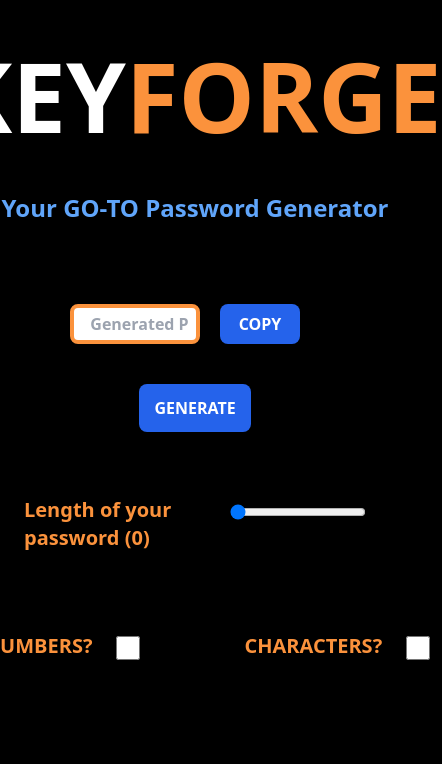
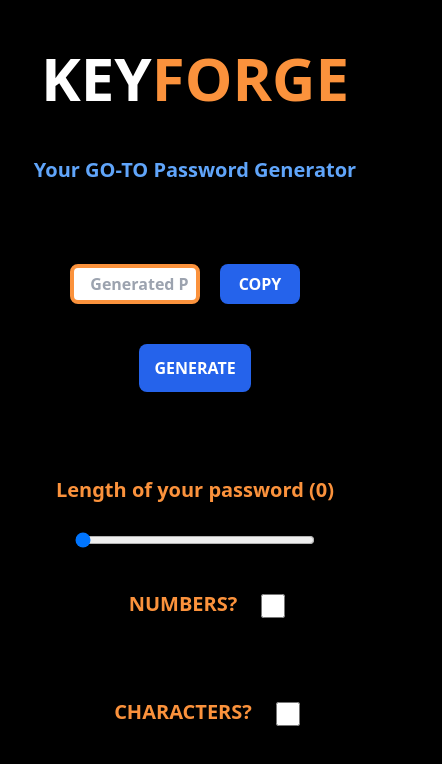
Before and after one commit to poswalsameer/KeyForge, a React (Create React App) app in the folder keyforge/: page / in a window 390 px wide. Shown: the top 764 px of the page, 442 px wide, since content can reach past the window. Built offline with nearby package versions, Linux system fonts and the light colour scheme.

Commit message:
Made the website responsive, done with almost everything

```diff
--- a/keyforge/src/App.js
+++ b/keyforge/src/App.js
@@ -61,62 +61,80 @@ function App() {
     <>
 
       {/* DIV FOR THE HEADING OF THE WEBSITE */}
-      <div className=' m-12 flex flex-row justify-center'>
+      <div className=' m-12 flex flex-row justify-center sm:m-12 sm:flex sm:flex-row sm:justify-center'>
 
-          <div className='text-8xl font-extrabold'>
+          <div className=' text-6xl font-extrabold sm:text-8xl sm:font-extrabold'>
               KEY
           </div>
 
-          <div className=' text-orange-400 text-8xl font-extrabold' >
+          <div className=' text-orange-400 text-6xl font-extrabold sm:text-orange-400 sm:text-8xl sm:font-extrabold' >
               FORGE
           </div>
 
       </div>
 
-      <div className='flex justify-center text-2xl text-blue-400 font-bold'>
+      <div className=' flex justify-center text-xl text-blue-400 font-bold
+      sm:flex sm:justify-center sm:text-2xl sm:text-blue-400 sm:font-bold'>
         Your GO-TO Password Generator
       </div>
 
-      <div className=' mt-20 flex flex-row justify-center' >
+      <div className=' mt-20 flex flex-row justify-center
+       sm:mt-20 sm:flex sm:flex-row sm:justify-center' >
 
-        <input type="text" name="pass" placeholder='  Generated Password...' value={password} readOnly className=' h-10 w-2/6 rounded-lg border-4 border-orange-400 p-2 text-black font-bold ' />
+        <input type="text" name="pass" placeholder='  Generated Password...' value={password} readOnly className=' h-10 w-2/6 rounded-lg border-4 border-orange-400 p-2 text-black font-bold
+        sm:h-10 sm:w-2/6 sm:rounded-lg sm:border-4 sm:border-orange-400 sm:p-2 sm:text-black sm:font-bold ' />
 
-        <button onClick={onClickCopy} ref={passwordRef}  className=' mx-5 font-bold bg-blue-600 h-10 w-20 rounded-lg hover:bg-white hover:text-blue-600 hover:border-2 hover:border-blue-600 ' >COPY</button>
+        <button onClick={onClickCopy} ref={passwordRef}  className=' mx-5 font-bold bg-blue-600 h-10 w-20 rounded-lg
+         sm:mx-5 sm:font-bold sm:bg-blue-600 sm:h-10 sm:w-20 sm:rounded-lg hover:bg-white hover:text-blue-600 hover:border-2 hover:border-blue-600 ' >COPY</button>
 
       </div>
 
-      <div className='flex justify-center m-5'>
-          <button className=' mt-5 font-bold bg-blue-600 h-12 w-28 rounded-lg hover:bg-white hover:text-blue-600 hover:border-2 hover:border-blue-600 ' onClick={newPass}>
+      <div className=' flex justify-center m-5
+      sm:flex sm:justify-center sm:m-5'>
+
+          <button className='mt-5 font-bold bg-blue-600 h-12 w-28 rounded-lg
+           sm:mt-5 sm:font-bold sm:bg-blue-600 sm:h-12 sm:w-28 sm:rounded-lg hover:bg-white hover:text-blue-600 hover:border-2 hover:border-blue-600 ' onClick={newPass}>
             GENERATE
             </button>
       </div>
 
 
-          <div className='mt-16 flex flex-row justify-center'>
+          <div className='mt-16 flex flex-col justify-center items-center
+          sm:mt-16 sm:flex sm:flex-row sm:justify-center'>
 
-              <label htmlFor="length" className='mx-6 font-extrabold text-xl text-orange-400 ' >Length of your password ({passLength}) </label>
-              <input type="range" name="length" min={0} max={100} value={passLength} className='h-5 w-60 mx-6 mt-[6px] cursor-pointer '
+              <label htmlFor="length" className='mx-6 my-5 font-extrabold text-xl text-orange-400
+              sm:mx-6 sm:font-extrabold sm:text-xl sm:text-orange-400 ' >Length of your password ({passLength}) </label>
+
+              <input type="range" name="length" min={0} max={100} value={passLength} className='h-5 w-60 mx-6 mt-[6px] cursor-pointer
+              sm:h-5 sm:w-60 sm:mx-6 sm:mt-[6px] sm:cursor-pointer '
               onChange={ (e) => {setPassLength(e.target.value)} } />
               {/* this onChange is given to make the slider working otherwise the slider won't move */}
 
           </div>
 
-          <div className='flex flex-row justify-center' >
+          <div className='flex flex-col justify-center
+          sm:flex sm:flex-row sm:justify-center' >
 
-              <div className=' m-10 mt-20 flex flex-row justify-center' >
+              <div className='m-10 flex flex-row justify-center
+               sm:m-10 sm:mt-20 sm:flex sm:flex-row sm:justify-center' >
 
-                <label htmlFor="numbers" className=' mx-6 font-extrabold text-xl text-orange-400' >NUMBERS?</label>
-                <input type="checkbox" name="numbers" className='h-6 w-6 mt-[3.5px] '
+                <label htmlFor="numbers" className='mx-6 font-extrabold text-xl text-orange-400
+                 sm:mx-6 sm:font-extrabold sm:text-xl sm:text-orange-400' >NUMBERS?</label>
+                <input type="checkbox" name="numbers" className='h-6 w-6 mt-[3.5px]
+                sm:h-6 sm:w-6 sm:mt-[3.5px] '
                 onChange={ () => {setNumbers((prev) => !prev)} }/>
                 {/* onChange event for the useState hook of numbers checkbox, function is simple, */}
                 {/* just complement the previous state */}
 
               </div>
 
-              <div className=' m-10 mt-20 flex flex-row justify-center' >
+              <div className=' m-10 flex flex-row justify-center
+               sm:m-10 sm:mt-20 sm:flex sm:flex-row sm:justify-center' >
 
-                <label htmlFor="numbers" className=' mx-6 font-extrabold text-xl text-orange-400' >CHARACTERS?</label>
-                <input type="checkbox" name="numbers" className='h-6 w-6 mt-[3.5px] border-2 border-blue-600'
+                <label htmlFor="numbers" className='mx-6 font-extrabold text-xl text-orange-400
+                 sm:mx-6 sm:font-extrabold sm:text-xl sm:text-orange-400' >CHARACTERS?</label>
+                <input type="checkbox" name="numbers" className='h-6 w-6 mt-[3.5px] border-2 border-blue-600
+                sm:h-6 sm:w-6 sm:mt-[3.5px] sm:border-2 sm:border-blue-600'
                 onChange={ () => {setChar((prev) => !prev)} }/>
                 {/* similar to the above wala onChange */}
 
```
